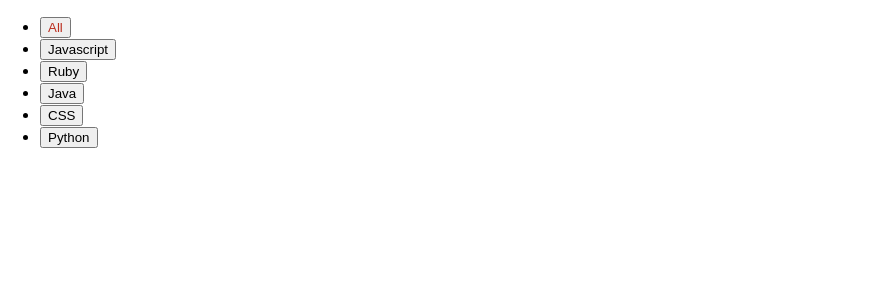
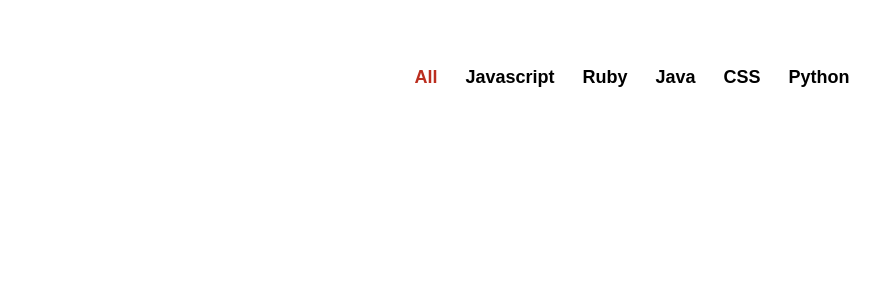
Before and after one commit to KoolTheba/post-github-battle-react-project, a React (Create React App) app: page / in a window 1280 px wide. Shown: the top 300 px of the page, without its empty margins (0-889 px from the left). Built offline with nearby package versions, Linux system fonts and the light colour scheme.

Commit message:
feat: improve styling

```diff
--- a/src/index.css
+++ b/src/index.css
@@ -1,3 +1,9 @@
+html, body, #app {
+  margin: 0;
+  height: 100%;
+  width: 100%;
+}
+
 body {
   margin: 0;
   font-family: -apple-system, BlinkMacSystemFont, 'Segoe UI', 'Roboto', 'Oxygen',
@@ -11,3 +17,37 @@ code {
   font-family: source-code-pro, Menlo, Monaco, Consolas, 'Courier New',
     monospace;
 }
+
+ul {
+  padding: 0;
+}
+
+li {
+  list-style-type: none;
+}
+
+.container {
+  max-width: 1200px;
+  margin: 0 auto;
+  padding: 50px;
+}
+
+.flex-center {
+  display: flex;
+  justify-content: center;
+  align-items: center;
+}
+
+.btn-clear {
+  border: none;
+  background: transparent;
+  margin-right: 1rem;
+}
+
+.nav-link {
+  font-size: 18px;
+  font-weight: bold;
+  text-decoration: none;
+  color: inherit;
+  cursor: pointer;
+}
```
